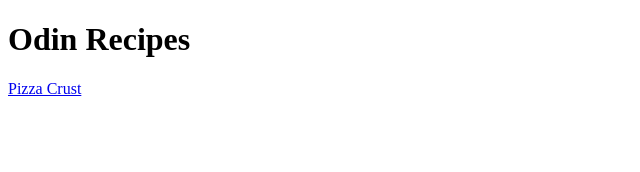
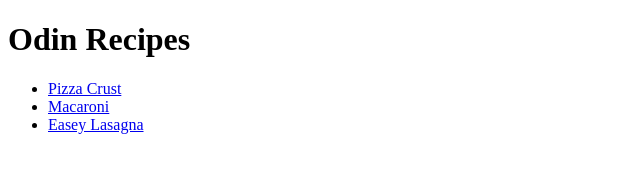
Before and after one commit to marcelcortez/odin-recipes, a plain HTML site: page index.html in a window 1280 px wide. Shown: the whole page, without its empty margins (0-640 px from the left). Drawn offline with Linux system fonts and the light colour scheme.

Commit message:
Alter the "navbar" in the main page
Was created a unordened list to wrap the links of the recipes pages

```diff
--- a/index.html
+++ b/index.html
@@ -7,7 +7,12 @@
 </head>
 <body>
     <h1>Odin Recipes</h1>
-    <a href="./recipes/pizzacrust.html">Pizza Crust</a>
+
+    <ul>
+        <li><a href="./recipes/pizzacrust.html">Pizza Crust</a></li>
+        <li><a href="./recipes/macaroni.html">Macaroni</a></li>
+        <li><a href="./recipes/easylasagna.html">Easey Lasagna</a></li>
+    </ul>
 
 </body>
 </html>
```
